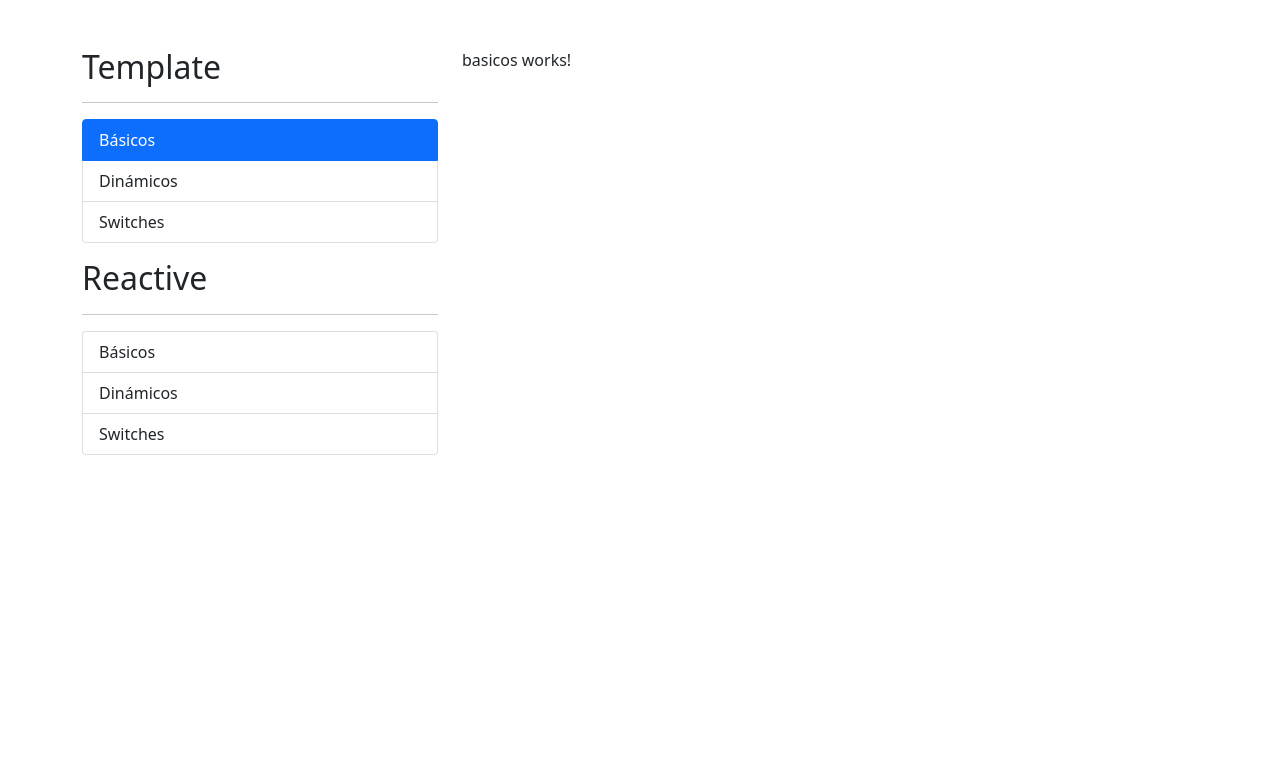
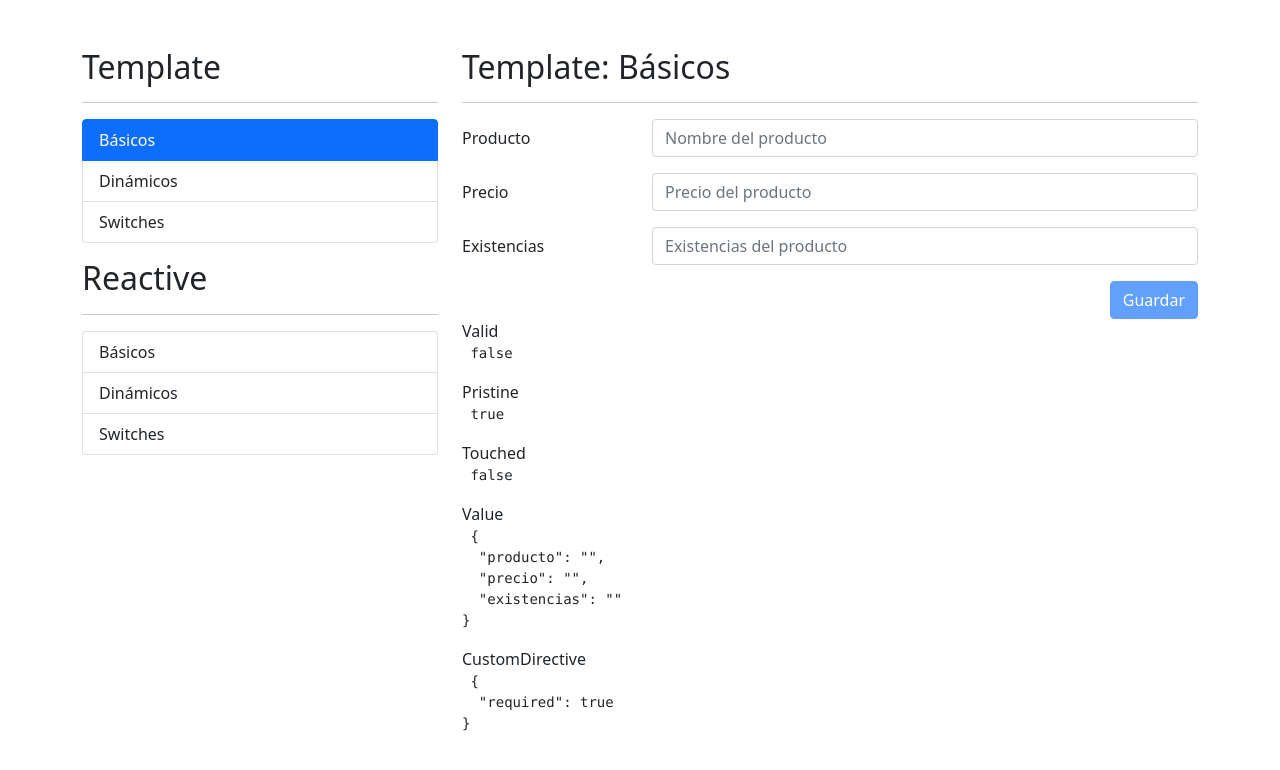
Before and after one commit to Daniel-Cas/appFormularios, an Angular app: page /template/basicos in a window 1280 px wide. Shown: the top 770 px of the page. Built offline with nearby package versions, Linux system fonts and the light colour scheme.

Commit message:
Formularios por plantillas y dinámicos

```diff
--- a/src/app/template/basicos/basicos.component.html
+++ b/src/app/template/basicos/basicos.component.html
@@ -1 +1,109 @@
-<p>basicos works!</p>
+<h2> Template: Básicos </h2>
+<hr>
+
+
+<div class="row">
+    <div class="col">
+        <form (ngSubmit)="guardar( )" #miFormulario="ngForm">
+
+
+            <!-- Campo de producto-->
+            <div class="mb-3 row">
+                <label class="col-sm-3 col-form-label"> Producto</label>
+                <div class="col-sm-9">
+
+                    <input type="text"
+                           class="form-control"
+                           ngModel
+                           name="producto"
+                           autocomplete="off"
+                           placeholder="Nombre del producto"
+                           required
+                           minlength="3">
+
+
+                          <span *ngIf="nombreValido()"
+                           class="form-text text-danger"> Debe ser de 3 letras</span>
+                </div>
+            </div>
+
+
+            <!-- Campo de precio-->
+            <div class="mb-3 row">
+                <label class="col-sm-3 col-form-label"> Precio </label>
+                <div class="col-sm-9">
+                    <input type="number"
+                           class="form-control"
+                           ngModel
+                           name="precio"
+                           placeholder="Precio del producto"
+                           required
+                           min="0">
+                    <span  *ngIf="precioValido()"
+                           class="form-text text-danger">
+                        El precio debe ser 0 o mayor
+                    </span>
+
+                </div>
+            </div>
+
+
+              <!-- Campo de existencias-->
+              <div class="mb-3 row">
+                <label class="col-sm-3 col-form-label"> Existencias </label>
+                <div class="col-sm-9">
+                    <input type="number"
+                           class="form-control"
+                           ngModel
+                           name="existencias"
+                           placeholder="Existencias del producto"
+                           customMin
+                           [minimo]="0"
+                           min="0"
+                           required>
+
+                </div>
+            </div>
+
+
+
+            <div class="row">
+                <div class="col">
+                    <button class="btn btn-primary float-end"
+                            type="submit"
+                            [disabled]="miFormulario.invalid">Guardar</button>
+                </div>
+            </div>
+
+
+        </form>
+    </div>
+</div>
+
+
+
+
+
+
+<div class="row">
+    <div class="col">
+
+        <span>Valid</span>
+        <pre> {{ miFormulario.valid }}</pre>
+
+        <span>Pristine</span>
+        <pre> {{ miFormulario.pristine }}</pre>
+
+        <span>Touched</span>
+        <pre> {{ miFormulario.touched }}</pre>
+
+        <span> Value </span>
+        <pre> {{ miFormulario.value | json}} </pre>
+
+        <span> CustomDirective </span>
+        <pre> {{ miFormulario.controls.existencias?.errors | json}} </pre>
+
+
+
+    </div>
+</div>
--- a/src/app/template/basicos/basicos.component.ts
+++ b/src/app/template/basicos/basicos.component.ts
@@ -1,4 +1,5 @@
-import { Component, OnInit } from '@angular/core';
+import { Component, OnInit, ViewChild } from '@angular/core';
+import { NgForm } from '@angular/forms';
 
 @Component({
   selector: 'app-basicos',
@@ -8,9 +9,41 @@ import { Component, OnInit } from '@angular/core';
 })
 export class BasicosComponent implements OnInit {
 
+
+  @ViewChild('miFormulario') miFormulario!: NgForm;
+
+  initForm = {
+    producto: '',
+    precio: 0,
+    existencias: 0
+  }
+
   constructor() { }
 
   ngOnInit(): void {
+
   }
 
+  nombreValido(): boolean{
+    return this.miFormulario?.controls.producto?.invalid &&
+    this.miFormulario?.controls.producto?.touched
+
+  }
+
+  precioValido(): boolean{
+    return this.miFormulario?.controls.precio?.invalid &&
+    this.miFormulario?.controls.precio?.touched;
+  }
+
+  //guardar( miFormulario: NgForm){
+    guardar(){
+    console.log( 'Posteo Correcto');
+    this.miFormulario.resetForm({
+      precio: 0,
+      existencias: 0
+    });
+  }
+
+
+
 }
--- a/src/app/template/dinamicos/dinamicos.component.html
+++ b/src/app/template/dinamicos/dinamicos.component.html
@@ -1 +1,31 @@
-<p>dinamicos works!</p>
+
+
+<h2> Template:  <small>Dinámicos </small></h2>
+<hr>
+
+<form (ngSubmit)="guardar()"
+       #miFormulario
+       autocomplete="off">
+    <div class="mb-3 row">
+        <label class="col-sm-3 col-form-label">Nombre </label>
+        <div class="col-sm-9">
+            <input  class="form-control"
+                    placeholder="Nombre de la persona"
+                    required
+                    min="2">
+                    <span *ngIf="miFormulario.controls?.nombre?.errors"
+                    class="form-text text-danger"> Este campo es obligatorio
+                </span>
+        </div>
+    </div>
+
+    <div class="row">
+        <div class="col-sm-12">
+            <button type="button"
+                    class="btn btn-primary float-end"
+                    (click)="guardar()">
+                Guardar
+            </button>
+        </div>
+    </div>
+</form>
--- a/src/app/template/dinamicos/dinamicos.component.ts
+++ b/src/app/template/dinamicos/dinamicos.component.ts
@@ -1,4 +1,5 @@
-import { Component, OnInit } from '@angular/core';
+import { NgForm } from '@angular/forms';
+import { Component, OnInit, ViewChild } from '@angular/core';
 
 @Component({
   selector: 'app-dinamicos',
@@ -8,9 +9,15 @@ import { Component, OnInit } from '@angular/core';
 })
 export class DinamicosComponent implements OnInit {
 
+  @ViewChild('miFormulario') miFormulario!: NgForm;
+
   constructor() { }
 
   ngOnInit(): void {
   }
 
+  guardar(){
+    console.log('Formulario Posteado');
+  }
+
 }
--- /dev/null
+++ b/src/app/template/directives/custom-min.directive.ts
@@ -0,0 +1,30 @@
+import { Directive, Input } from "@angular/core";
+import {  FormControl, NG_VALIDATORS, Validator } from "@angular/forms";
+
+
+@Directive({
+    selector: '[customMin][ngModel]',
+    providers: [{
+        provide: NG_VALIDATORS,
+        useExisting: CustomMinDirective,
+        multi: true
+    }]
+})
+
+
+
+export class CustomMinDirective implements Validator{
+
+    @Input() minimo!: number;
+
+    constructor() {
+        console.log('Directiva', this.minimo)
+    }
+    validate(control: FormControl) {
+        const inputValue = control.value;
+        return (inputValue < this.minimo) ? {'customMin': true} : null;
+    }
+
+
+
+}
```
Also changed, not shown: src/app/template/template.module.ts (+7 -1 lines).
